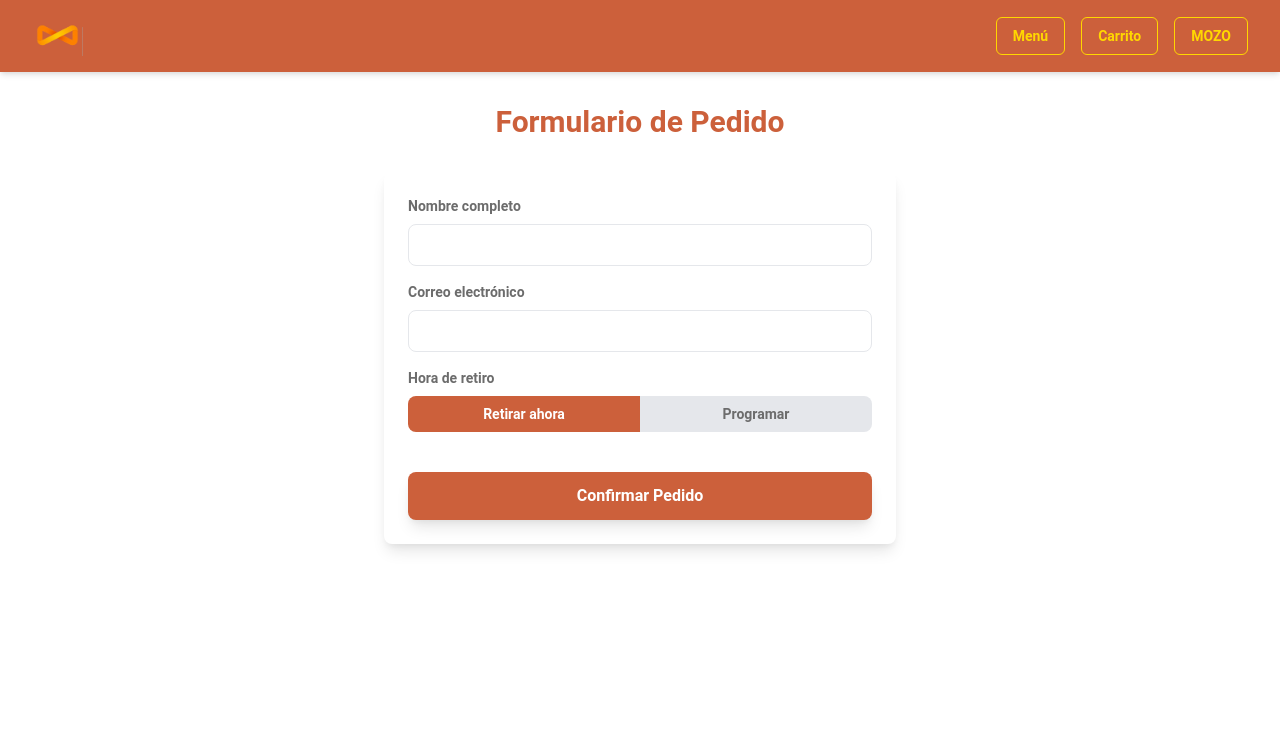
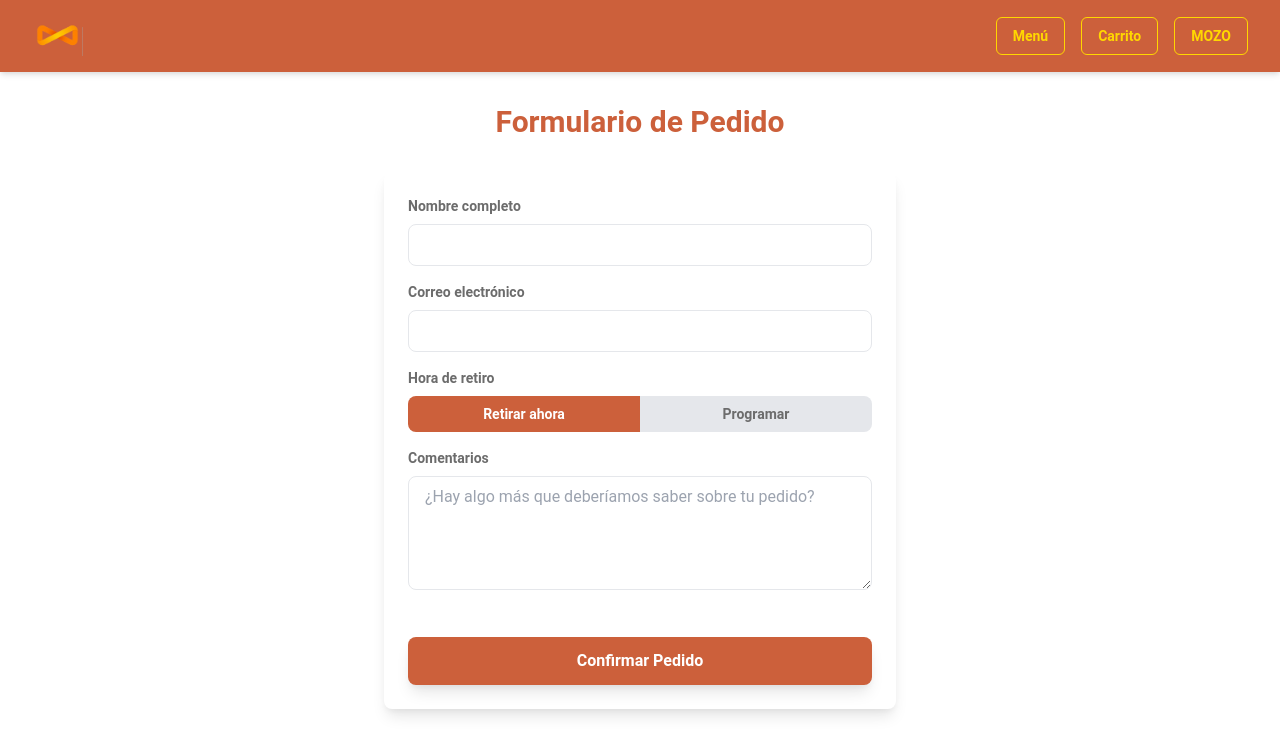
Before and after one commit to juani-castore/mozo-prototipo, a React (Vite) app: page /checkout in a window 1280 px wide. Shown: the top 754 px of the page. Built offline with nearby package versions, Linux system fonts and the light colour scheme.

Commit message:
comentario en el pedido

```diff
--- a/src/components/Checkout.jsx
+++ b/src/components/Checkout.jsx
@@ -11,6 +11,7 @@ const Checkout = () => {
     name: "",
     email: "",
     pickupTime: 0, // Default "Retirar ahora" as 0
+    comments: "", // New field for comments
   });
   const [isLoading, setIsLoading] = useState(false);
   const [isScheduling, setIsScheduling] = useState(false); // Toggle for "Programar" option
@@ -59,6 +60,7 @@ const Checkout = () => {
         name: formData.name,
         email: formData.email,
         pickupTime: formData.pickupTime,
+        comments: formData.comments, // Add comments to the order
         total: calculateTotal(),
         items: cart.map((item) => ({
           nombre: item.nombre,
@@ -157,6 +159,19 @@ const Checkout = () => {
             />
           </div>
         )}
+        <div className="mb-4">
+          <label className="block text-sm font-bold mb-2 text-gray-700">
+            Comentarios
+          </label>
+          <textarea
+            name="comments"
+            value={formData.comments}
+            onChange={handleChange}
+            rows="4"
+            placeholder="¿Hay algo más que deberíamos saber sobre tu pedido?"
+            className="w-full px-4 py-2 border rounded-lg focus:outline-none focus:ring focus:ring-brick-light"
+          ></textarea>
+        </div>
         <button
           type="submit"
           disabled={isLoading}
```
